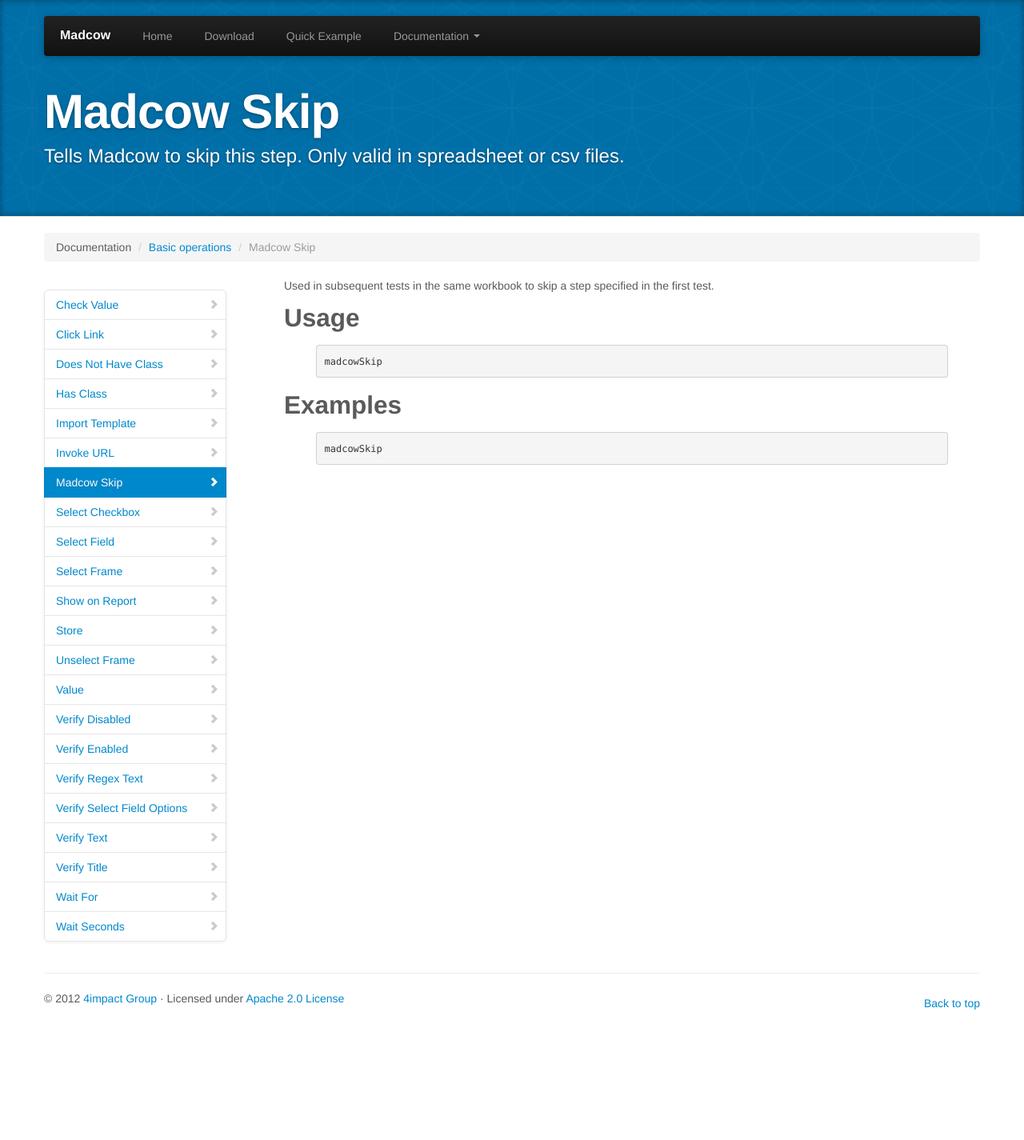
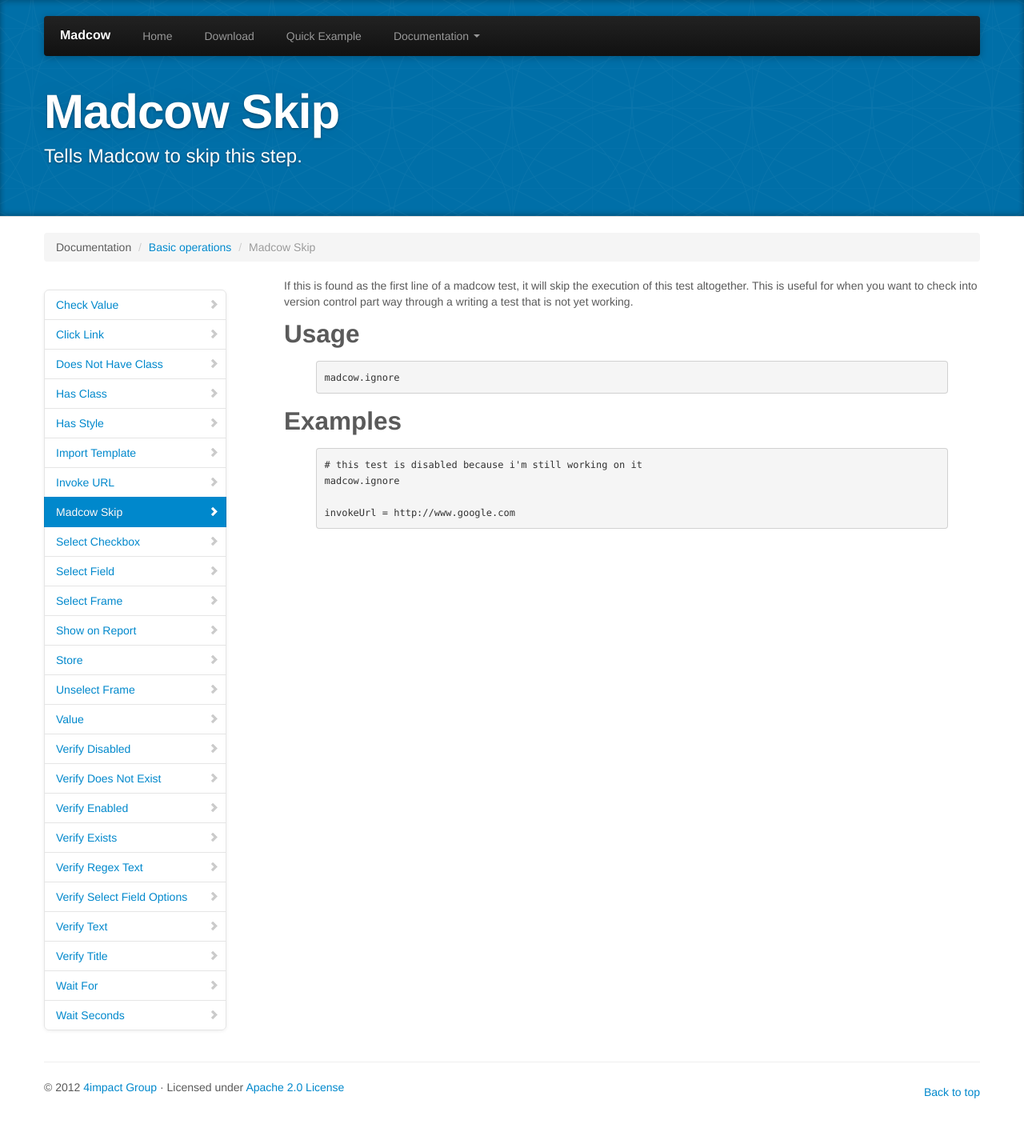
Before and after one commit to 4impact/madcow, a Jekyll site: the page built from documentation/basic operations/_posts/2012-11-01-Madcow-Skip.md, in a window 1280 px wide. Shown: the whole page at 80% size. Built offline with Jekyll 4.4.1, drawn with Linux system fonts in a browser that asks for light colours; before the commit the page ends 1314 px from its top, so only the background shows below that; grey boxes are pictures that could not be loaded.

Commit message:
adding a bunch of madcow documentation…

```diff
--- a/documentation/basic operations/_posts/2012-11-01-Madcow-Skip.md
+++ b/documentation/basic operations/_posts/2012-11-01-Madcow-Skip.md
@@ -1,18 +1,22 @@
 ---
 layout: postBasicOperation
 title: Madcow Skip
-description: Tells Madcow to skip this step. Only valid in spreadsheet or csv files.
+description: Tells Madcow to skip this step.
 category: basic operations
 ---
 
-Used in subsequent tests in the same workbook to skip a step specified in the first test.
+If this is found as the first line of a madcow test, it will skip the execution of this test altogether.
+This is useful for when you want to check into version control part way through a writing a test that is not yet working.
 
 ## Usage
 {% highlight bash %}
-madcowSkip
+madcow.ignore
 {% endhighlight %}
 
 ## Examples
 {% highlight bash %}
-madcowSkip
+# this test is disabled because i'm still working on it
+madcow.ignore
+
+invokeUrl = http://www.google.com
 {% endhighlight %}
```
Also changed, not shown: documentation/basic operations/_posts/2012-11-01-Has-Class.md (+2 -0 lines), documentation/basic operations/_posts/2012-11-01-Has-Style.md (added, +21 -0 lines), documentation/basic operations/_posts/2012-11-01-Verify-Does-Not-Exist.md (added, +21 -0 lines), documentation/basic operations/_posts/2012-11-01-Verify-Exists.md (added, +21 -0 lines).
